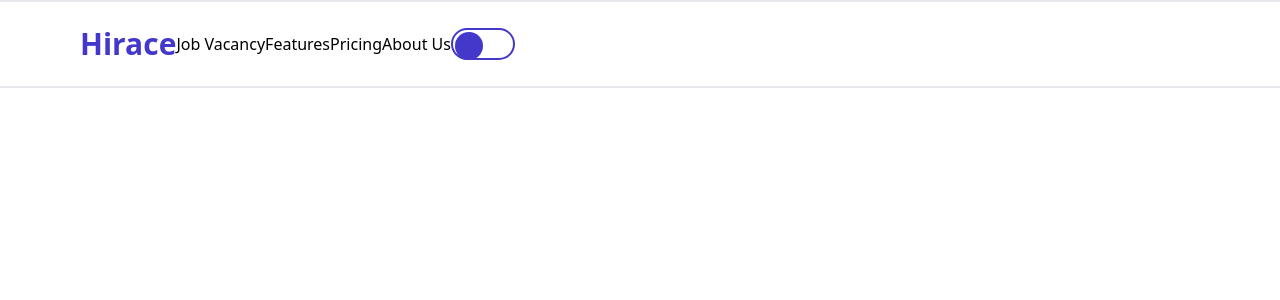
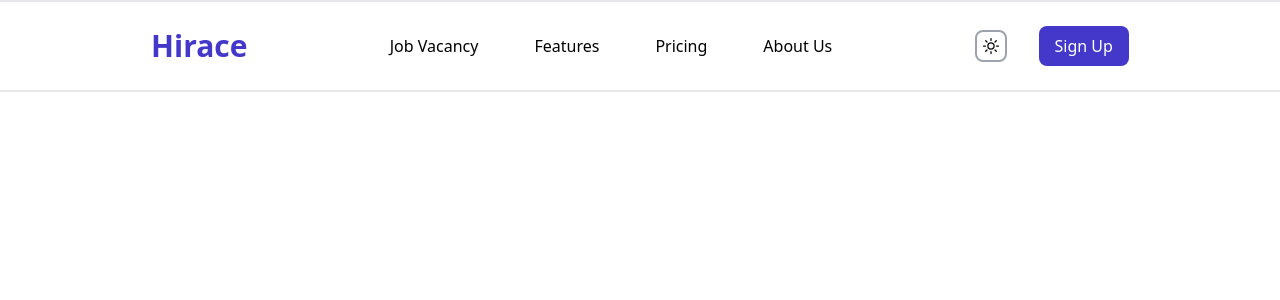
Before and after one commit to prakritip0/task-4, a React (Create React App) app: page / in a window 1280 px wide. Shown: the top 300 px of the page. Built offline with nearby package versions, Linux system fonts and the light colour scheme.

Commit message:
complete navbar

```diff
--- a/src/components/Header.tsx
+++ b/src/components/Header.tsx
@@ -2,22 +2,34 @@ import React from "react";
 
 const Header = () => {
   return (
-    <div className="border-y-2 flex items-center flex-wrap py-6 px-20">
+    <div className="border-y-2 flex items-center flex-wrap py-6 px-20 justify-around ">
         <div className="logo">
-        <h1 className='text-indigo-700 text-3xl font-bold'>Hirace</h1>
+        <a href="#"><h1 className='text-indigo-700 text-3xl font-bold'>Hirace</h1></a>
         </div>
         <div className="nav-items">
-            <ul className="flex flex-row font-light">
-                <li><a href="#">Job Vacancy</a></li>
-                <li><a href="#">Features</a></li>
-                <li><a href="#">Pricing</a></li>
-                <li><a href="#">About Us</a></li>
+            <ul className="flex flex-row font-light gap-14 ">
+                <li className="hover:text-gray-500 focus:text-gray-500" ><a href="#">Job Vacancy</a></li>
+                <li className="hover:text-gray-500"><a href="#">Features</a></li>
+                <li className="hover:text-gray-500"><a href="#">Pricing</a></li>
+                <li className="hover:text-gray-500"><a href="#">About Us</a></li>
             </ul>
         </div>
-        <div className="theme border-2 border-indigo-700 h-8 w-16 rounded-full ">
-            <div className="lightMode h-7 w-7 rounded-full bg-indigo-700 mx-0.5 my-0.5" ></div>
-            <div className="darkMode"></div>
+        <div className="right flex items-center gap-8">
+        <div className="theme border-2 border-gray-400 h-8 w-8 rounded-lg flex items-center justify-center p-1 cursor-pointer ">
+          <svg xmlns="http://www.w3.org/2000/svg" fill="none" viewBox="0 0 24 24" strokeWidth={1.5} stroke="currentColor" className="w-6 h-6">
+           <path strokeLinecap="round" strokeLinejoin="round" d="M12 3v2.25m6.364.386l-1.591 1.591M21 12h-2.25m-.386 6.364l-1.591-1.591M12 18.75V21m-4.773-4.227l-1.591 1.591M5.25 12H3m4.227-4.773L5.636 5.636M15.75 12a3.75 3.75 0 11-7.5 0 3.75 3.75 0 017.5 0z" />
+          </svg>
+
+          <svg xmlns="http://www.w3.org/2000/svg" fill="none" viewBox="0 0 24 24" strokeWidth={1.5} stroke="currentColor" className="w-6 h-6 hidden">
+           <path strokeLinecap="round" strokeLinejoin="round" d="M21.752 15.002A9.718 9.718 0 0118 15.75c-5.385 0-9.75-4.365-9.75-9.75 0-1.33.266-2.597.748-3.752A9.753 9.753 0 003 11.25C3 16.635 7.365 21 12.75 21a9.753 9.753 0 009.002-5.998z" />
+          </svg>
+
         </div>
+        <button className='bg-indigo-700 rounded-lg text-white px-4 py-2 font-thin'>
+            Sign Up
+        </button>
+        </div>
+
     </div>
   )
 }
```
